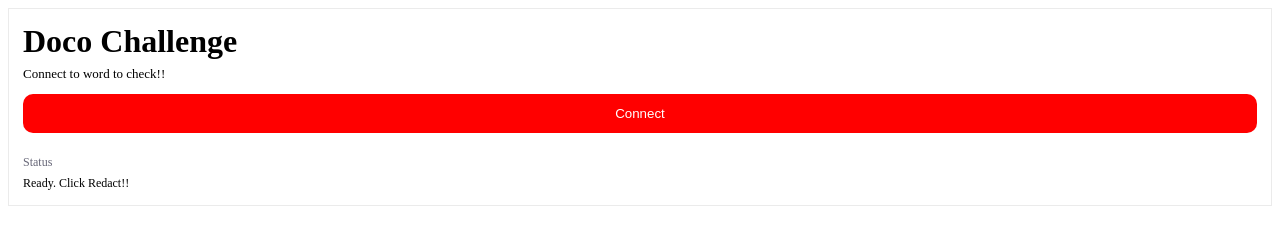
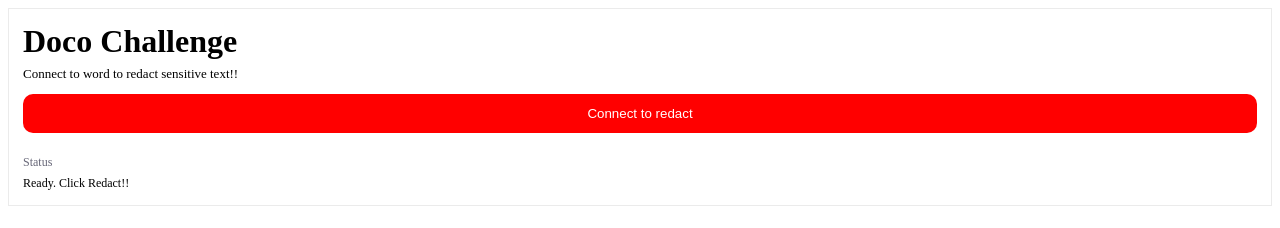
Before and after one commit to feneel/office_challenge, a website built with Vite: page index.html in a window 1280 px wide. Built offline with nearby package versions, Linux system fonts and the light colour scheme.

Commit message:
Update wordings in index.html

```diff
--- a/index.html
+++ b/index.html
@@ -65,8 +65,8 @@
     <main id="app-body">
       <div class="card">
         <h1 class="title">Doco Challenge</h1>
-        <p class="subtitle">Connect to word to check!!</p>
-        <button id="run-btn" class="primary-btn">Connect</button>
+        <p class="subtitle">Connect to word to redact sensitive text!!</p>
+        <button id="run-btn" class="primary-btn">Connect to redact</button>
 
         <div class="status">
           <div class="status-label">Status</div>
```
